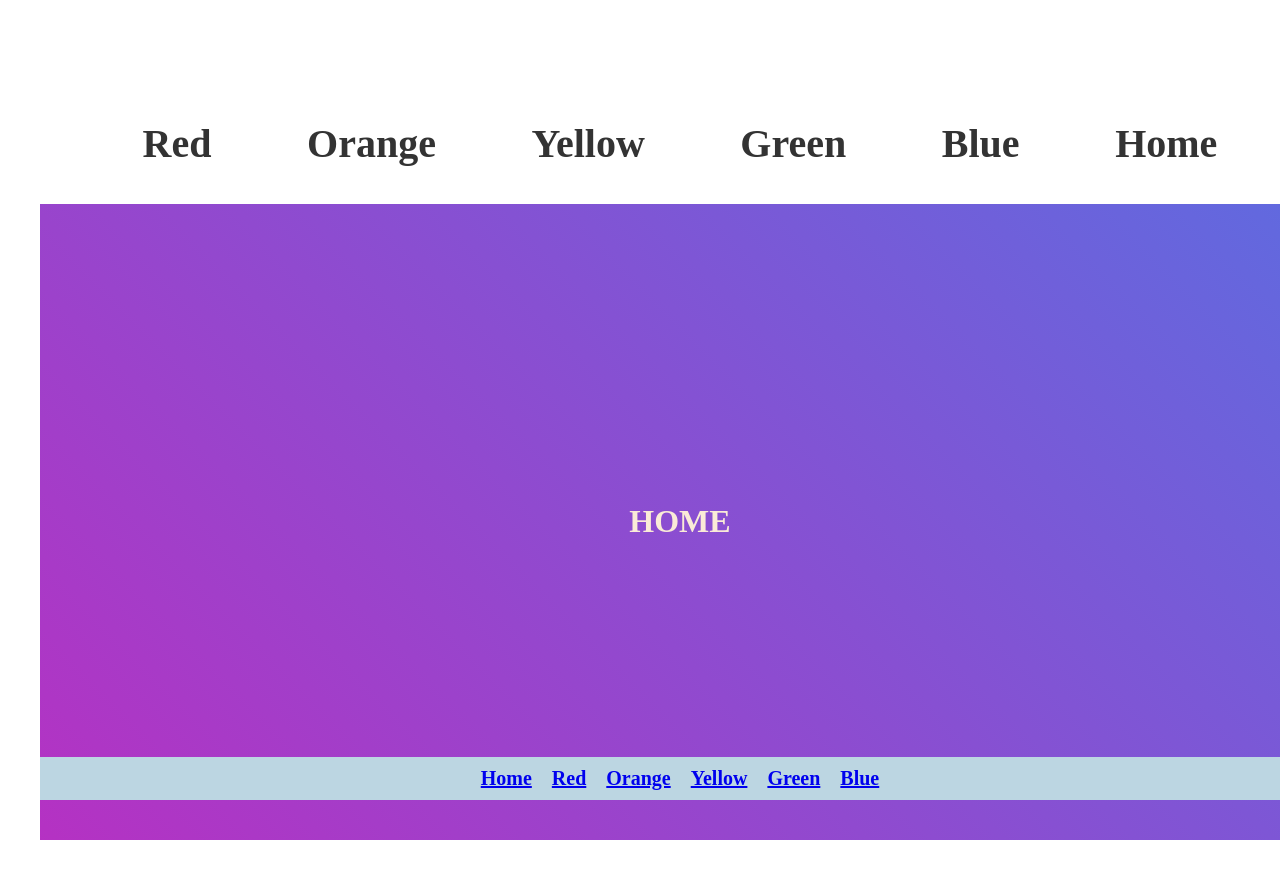
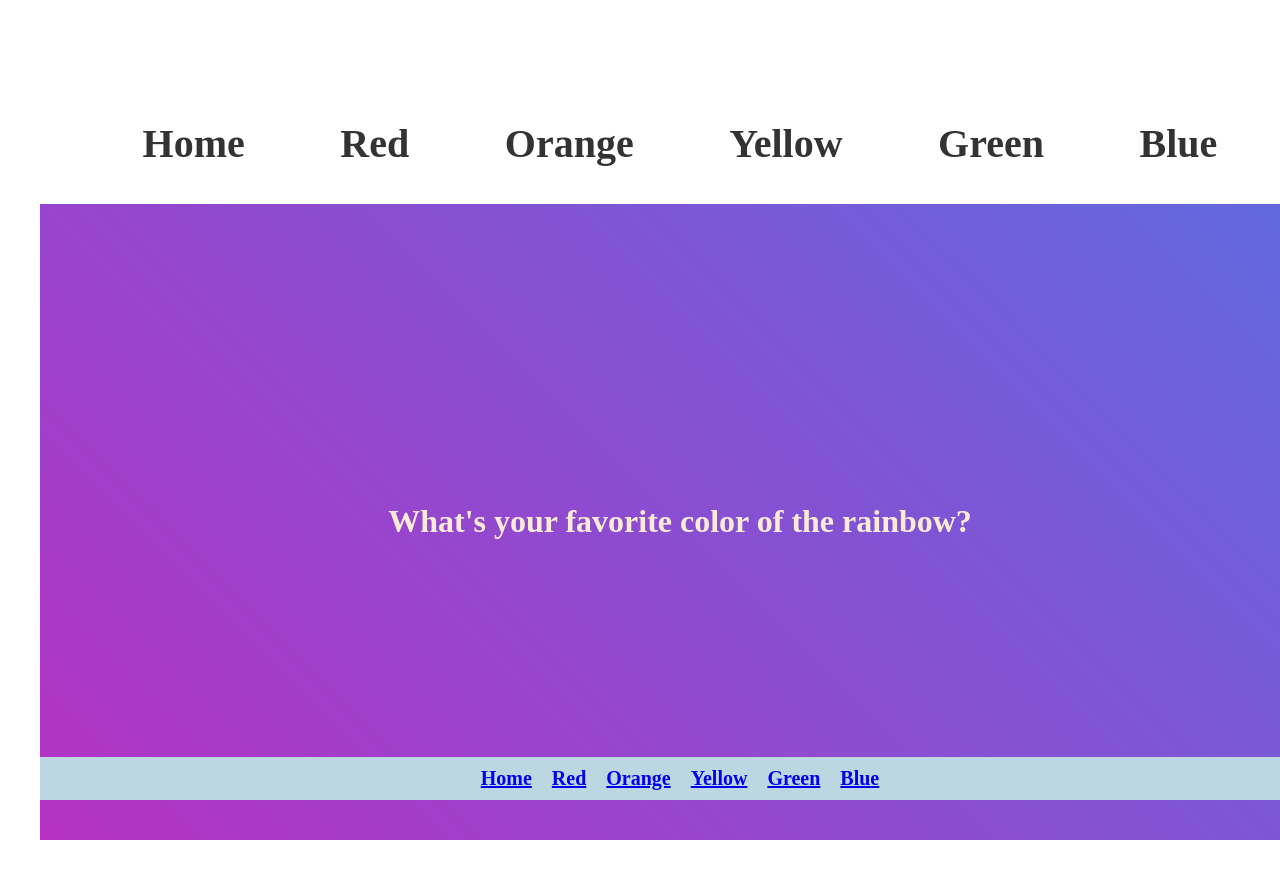
Before and after one commit to dhanajeane79/workshop-28-react-router, a React (Vite) app: page /home in a window 1280 px wide. Shown: the top 878 px of the page. Built offline with nearby package versions, Linux system fonts and the light colour scheme; the HTML template or start-up script is replaced by a standard one; a web font is replaced by a local one.

Commit message:
Moved Home on the navbar and added new message

```diff
--- a/src/Components/Home.jsx
+++ b/src/Components/Home.jsx
@@ -4,7 +4,7 @@ import React from "react";
 function Home() {
   return (
     <div className="home">
-      <h1>HOME</h1>
+      <h1>What's your favorite color of the rainbow?</h1>
     </div>
   );
 }
--- a/src/Components/NaviBar.jsx
+++ b/src/Components/NaviBar.jsx
@@ -5,12 +5,12 @@ import { Link } from "react-router-dom";
 function NaviBar() {
   return (
     <div id="navbar">
+      <Link to="/home">Home</Link>
       <Link to="/red">Red</Link>
       <Link to="/orange">Orange</Link>
       <Link to="/yellow">Yellow</Link>
       <Link to="/green">Green</Link>
       <Link to="/blue">Blue</Link>
-      <Link to="/home">Home</Link>
     </div>
   );
 }
```
